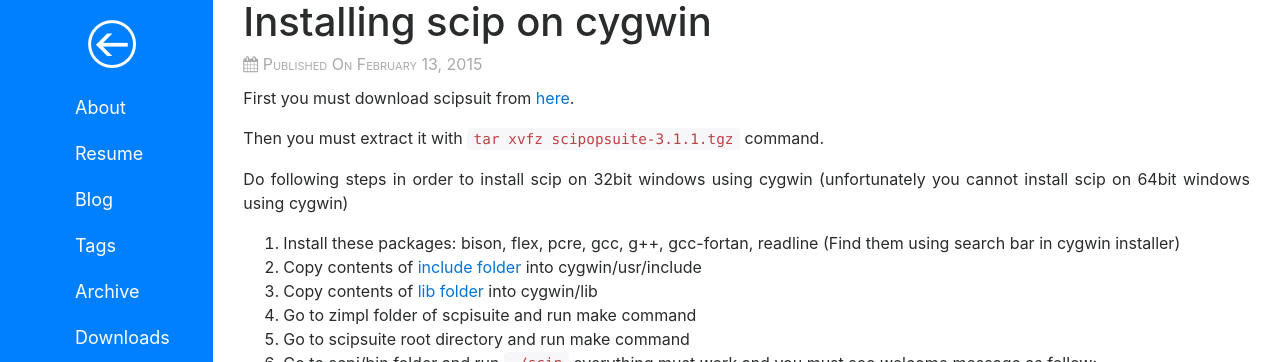
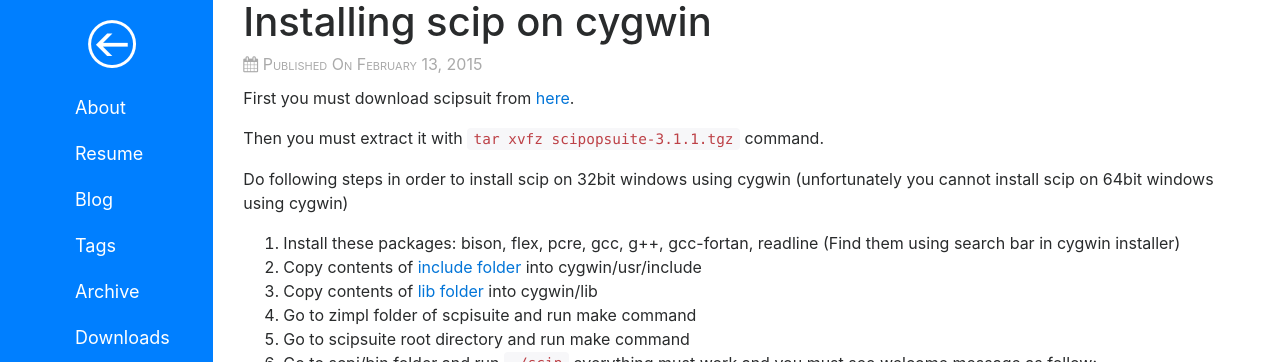
Before and after one commit to 1995parham/1995parham.github.io, a Jekyll site: the page built from _posts/2015-02-13-scip-on-cygwin.markdown, in a window 1280 px wide. Shown: the top 362 px of the page. Built offline with Jekyll 4.4.1, drawn with Linux system fonts in a browser that asks for light colours; comment, search, counter and statistics services are not loaded.

Commit message:
Justified class was removed.

```diff
--- a/assets/css/app.css
+++ b/assets/css/app.css
@@ -1,7 +1,3 @@
-.justified {
-	text-align: justify;
-}
-
 .publish-tag {
 	font-variant: small-caps;
 	color: #aaa;
```
